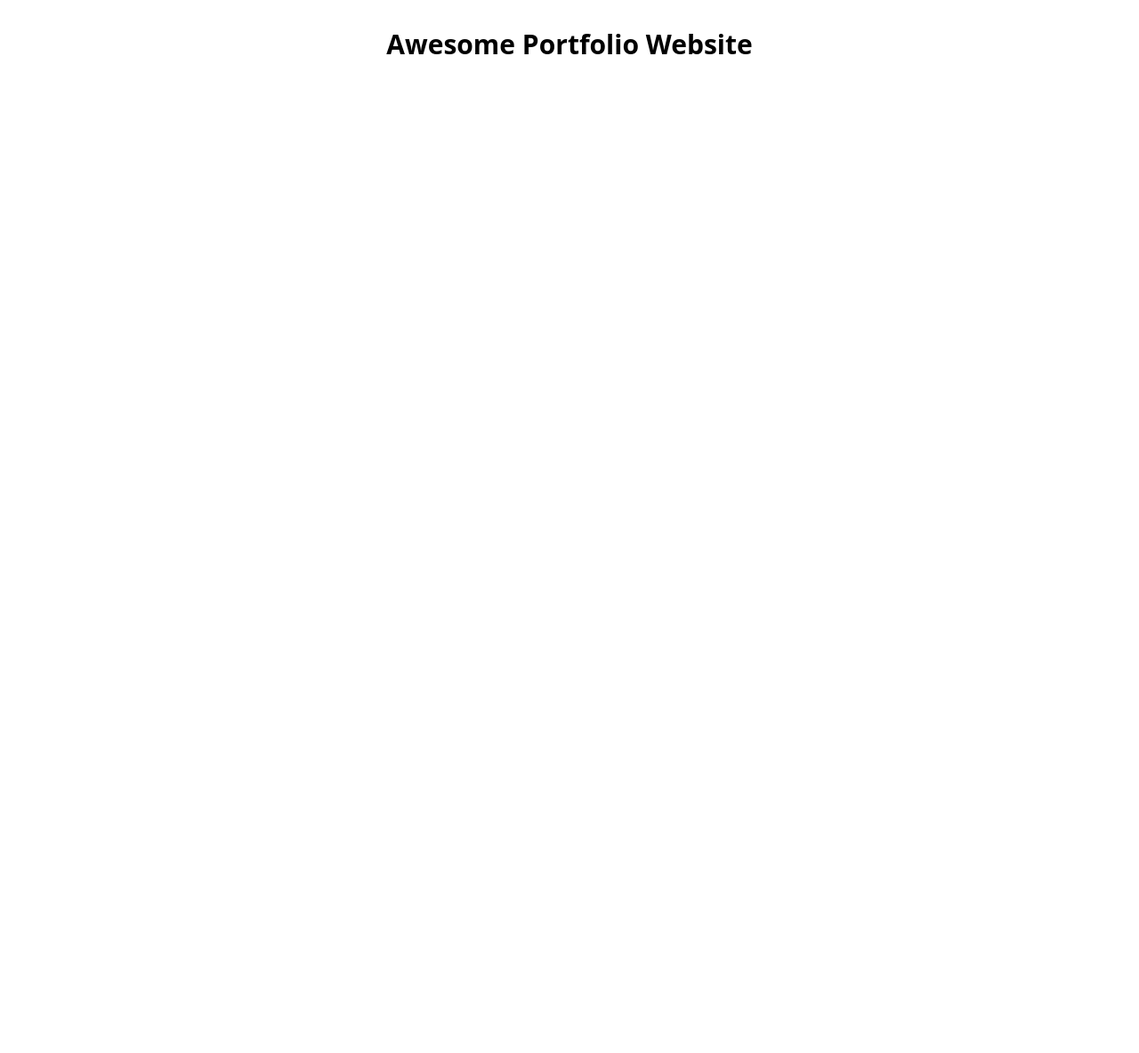
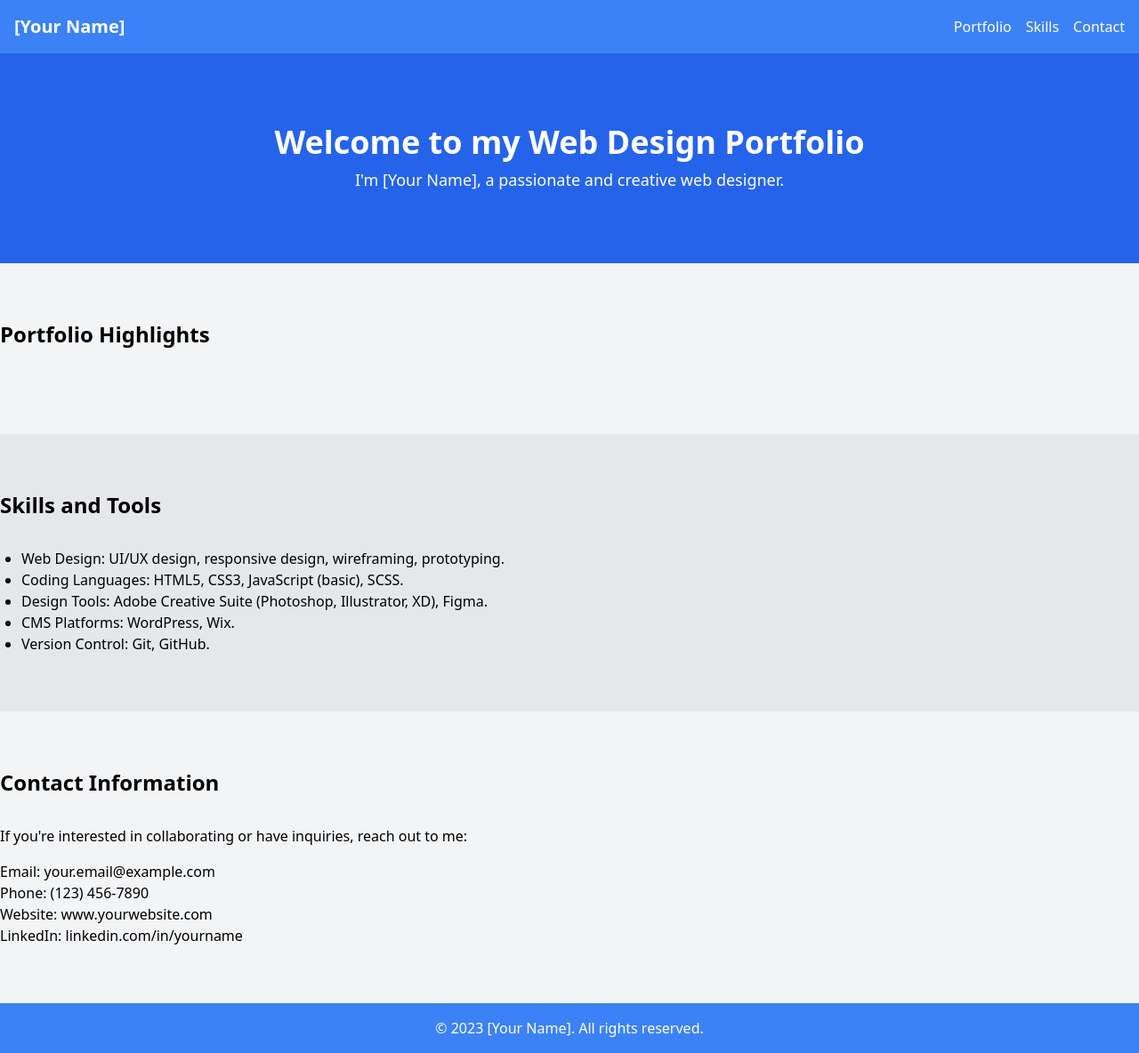
Before and after one commit to dmonstermaker/github-pages-test, a plain HTML site: page index.html in a window 1280 px wide. Shown: the whole page at 89% size. Before the commit the page ends 800 px from the top, so only its background shows below. Drawn offline with nearby package versions, Linux system fonts and the light colour scheme.

Commit message:
Update index.html

```diff
--- a/index.html
+++ b/index.html
@@ -1,15 +1,78 @@
 <!DOCTYPE html>
 <html lang="en">
 <head>
-  <meta charset="UTF-8">
-  <meta name="viewport" content="width=device-width, initial-scale=1.0">
-  <title>Sign Up</title>
+    <meta charset="UTF-8">
+    <meta name="viewport" content="width=device-width, initial-scale=1.0">
+    <title>[Your Name] - Web Designer Portfolio</title>
+    <!-- Add Tailwind CSS CDN link here -->
+    <link href="https://cdn.jsdelivr.net/npm/tailwindcss@2.2.15/dist/tailwind.min.css" rel="stylesheet">
+    <!-- Add custom styles -->
+    <link rel="stylesheet" href="styles.css">
+</head>
+<body class="bg-gray-100 font-sans">
 
-  <link href="https://unpkg.com/tailwindcss@^2/dist/tailwind.min.css" rel="stylesheet">
-</head>
-<body>
-  <section class="container mx-auto mt-8">
-    <h1 class="text-3xl font-bold text-center mb-8">Awesome Portfolio Website</h1>
-  </section>
+    <!-- Navigation -->
+    <nav class="bg-blue-500 p-4">
+        <div class="container mx-auto flex justify-between items-center">
+            <a href="#" class="text-white text-xl font-semibold">[Your Name]</a>
+            <ul class="flex space-x-4">
+                <li><a href="#portfolio" class="text-white">Portfolio</a></li>
+                <li><a href="#skills" class="text-white">Skills</a></li>
+                <li><a href="#contact" class="text-white">Contact</a></li>
+            </ul>
+        </div>
+    </nav>
+    <!-- Hero Section -->
+    <header class="bg-blue-600 text-white text-center py-20">
+        <div class="container mx-auto">
+            <h1 class="text-4xl font-semibold mb-2 animate__animated animate__fadeInDown">Welcome to my Web Design Portfolio</h1>
+            <p class="text-lg animate__animated animate__fadeInUp">I'm [Your Name], a passionate and creative web designer.</p>
+        </div>
+    </header>
+
+    <!-- Portfolio Section -->
+    <section id="portfolio" class="py-16">
+        <div class="container mx-auto">
+            <h2 class="text-2xl font-semibold mb-8">Portfolio Highlights</h2>
+            <div class="grid grid-cols-1 md:grid-cols-2 lg:grid-cols-3 gap-8">
+                <!-- Project Cards -->
+                <!-- Add your project cards here -->
+            </div>
+        </div>
+    </section>
+
+    <!-- Skills Section -->
+    <section id="skills" class="bg-gray-200 py-16">
+        <div class="container mx-auto">
+            <h2 class="text-2xl font-semibold mb-8">Skills and Tools</h2>
+            <ul class="list-disc ml-6">
+                <li>Web Design: UI/UX design, responsive design, wireframing, prototyping.</li>
+                <li>Coding Languages: HTML5, CSS3, JavaScript (basic), SCSS.</li>
+                <li>Design Tools: Adobe Creative Suite (Photoshop, Illustrator, XD), Figma.</li>
+                <li>CMS Platforms: WordPress, Wix.</li>
+                <li>Version Control: Git, GitHub.</li>
+            </ul>
+        </div>
+    </section>
+
+    <!-- Contact Section -->
+    <section id="contact" class="py-16">
+        <div class="container mx-auto">
+            <h2 class="text-2xl font-semibold mb-8">Contact Information</h2>
+            <p>If you're interested in collaborating or have inquiries, reach out to me:</p>
+            <ul class="mt-4">
+                <li>Email: <a href="mailto:your.email@example.com">your.email@example.com</a></li>
+                <li>Phone: (123) 456-7890</li>
+                <li>Website: <a href="http://www.yourwebsite.com">www.yourwebsite.com</a></li>
+                <li>LinkedIn: <a href="https://www.linkedin.com/in/yourname">linkedin.com/in/yourname</a></li>
+            </ul>
+        </div>
+    </section>
+
+    <!-- Footer -->
+    <footer class="bg-blue-500 text-white text-center py-4">
+        <p>&copy; 2023 [Your Name]. All rights reserved.</p>
+    </footer>
+
 </body>
 </html>
```
